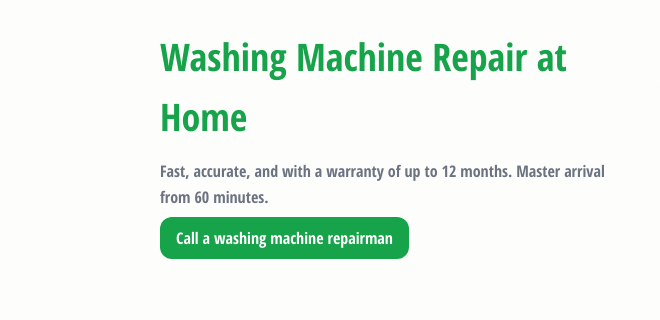
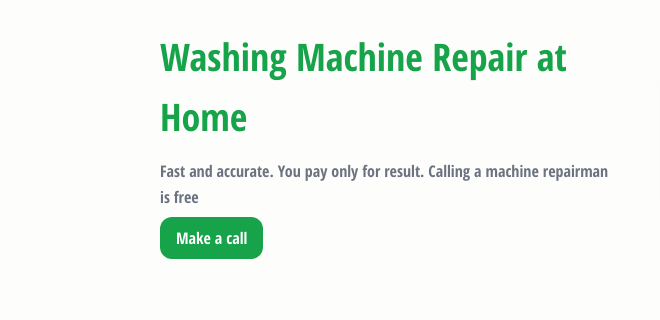
Before and after one commit to xrustiks/airat, a plain HTML site: page index.html in a window 1280 px wide. Shown: the part 101-421 px from the top of the page, 0-660 px from the left. Drawn offline with Linux system fonts and the light colour scheme.

Commit message:
content little bit changed

```diff
--- a/index.html
+++ b/index.html
@@ -28,8 +28,8 @@
     <section class="container hero">
       <div>
         <h1>Washing Machine Repair at Home</h1>
-        <p>Fast, accurate, and with a warranty of up to 12 months. Master arrival from 60 minutes.</p>
-        <a class="btn primary" href="#order">Call a washing machine repairman</a>
+        <p>Fast and accurate. You pay only for result. Calling a machine repairman is free</p>
+        <a class="btn primary" href="#order">Make a call</a>
       </div>
 
       <div class="machine-images">
```
